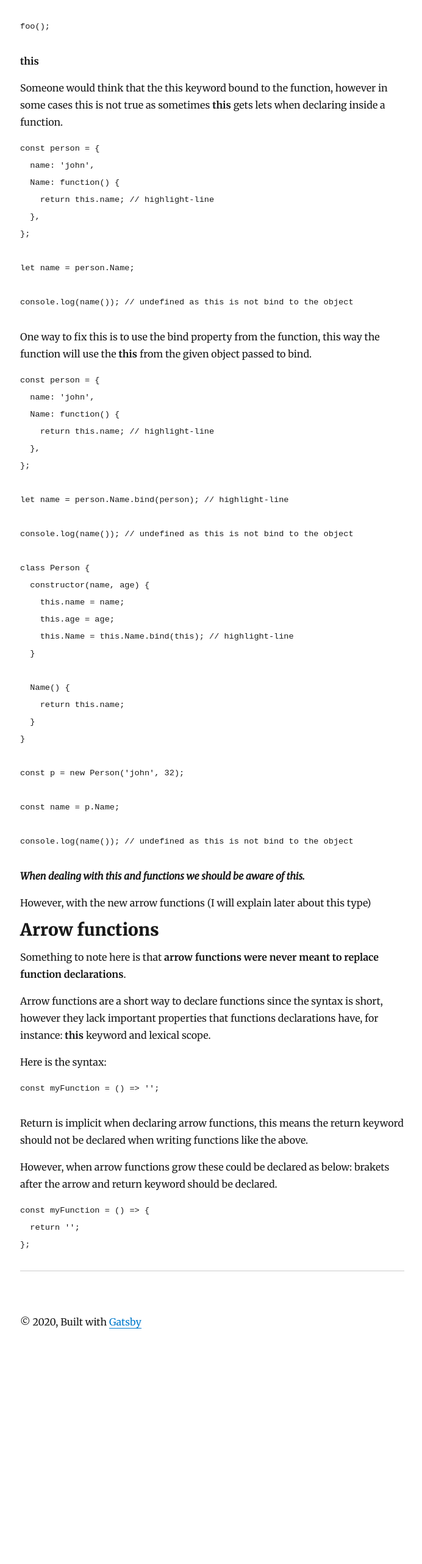
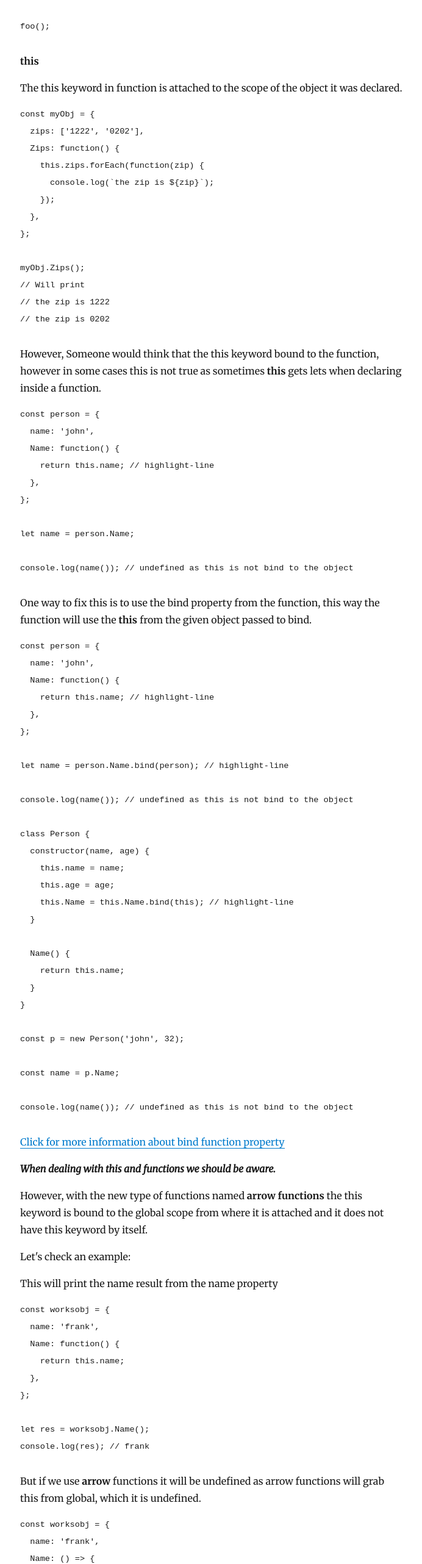
Before and after one commit to german9304/personal_site, a Gatsby site: page /javascriptfunctions/ in a window 1280 px wide. Shown: the part 1680-4244 px from the top of the page at 61% size, without its empty margins (292-984 px from the left). Before the commit the page ends 3903 px from the top, so only its background shows below. Built offline with nearby package versions, Linux system fonts and the light colour scheme; Gatsby itself is replaced by a stand-in of ours; some packages are replaced by stand-ins of ours; code samples lack their colours.

Commit message:
adding descriptions

````diff
--- a/content/blog/javascriptfunctions/index.md
+++ b/content/blog/javascriptfunctions/index.md
@@ -61,7 +61,25 @@ foo();
 
 **this**
 
-Someone would think that the this keyword bound to the function, however in some cases this is not true as sometimes **this** gets lets when declaring inside a function.
+The this keyword in function is attached to the scope of the object it was declared.
+
+```js
+const myObj = {
+  zips: ['1222', '0202'],
+  Zips: function() {
+    this.zips.forEach(function(zip) {
+      console.log(`the zip is ${zip}`);
+    });
+  },
+};
+
+myObj.Zips();
+// Will print
+// the zip is 1222
+// the zip is 0202
+```
+
+However, Someone would think that the this keyword bound to the function, however in some cases this is not true as sometimes **this** gets lets when declaring inside a function.
 
 ```js
 const person = {
@@ -112,9 +130,45 @@ const name = p.Name;
 console.log(name()); // undefined as this is not bind to the object
 ```
 
-**_When dealing with this and functions we should be aware of this._**
+[Click for more information about bind function property](https://developer.mozilla.org/en-US/docs/Web/JavaScript/Reference/Global_objects/Function/bind)
 
-However, with the new arrow functions (I will explain later about this type)
+**_When dealing with this and functions we should be aware._**
+
+However, with the new type of functions named **arrow functions** the this keyword is bound to the global scope from where it is attached and it does not have this keyword by itself.
+
+Let's check an example:
+
+This will print the name result from the name property
+
+```js
+const worksobj = {
+  name: 'frank',
+  Name: function() {
+    return this.name;
+  },
+};
+
+let res = worksobj.Name();
+console.log(res); // frank
+```
+
+But if we use **arrow** functions it will be undefined as arrow functions will grab this from global, which it is undefined.
+
+```js
+const worksobj = {
+  name: 'frank',
+  Name: () => {
+    return this.name;
+  },
+};
+
+let res = worksobj.Name();
+console.log(res); // undefined
+```
+
+It is important to be aware that arrow functions does not have **this** bound like function keywords do.
+
+**Closures**
 
 ## Arrow functions
 
````
